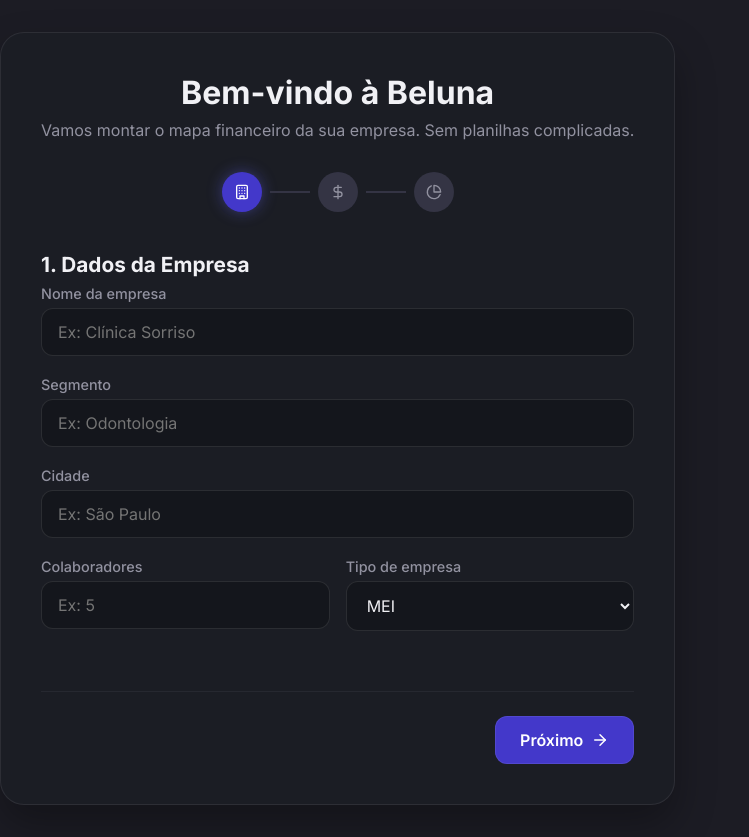
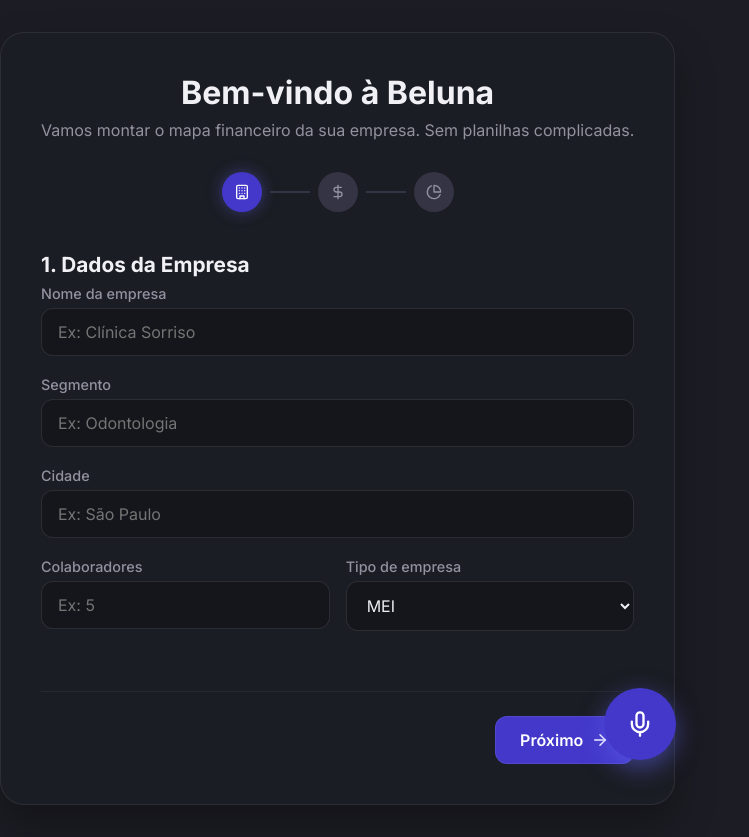
Before and after one commit to GBSss-bit/Genciador-de-Custos-para-Empresas, a React (Vite) app: page / in a window 1280 px wide. Shown: the whole page, without its empty margins (0-749 px from the left). Built offline with nearby package versions, Linux system fonts and the light colour scheme.

Commit message:
Adiciona botão de áudio global

```diff
--- a/src/App.css
+++ b/src/App.css
@@ -36,3 +36,41 @@
   font-size: 2rem;
   margin-bottom: 1rem;
 }
+
+/* Botão Flutuante de Áudio (Global) */
+.fab-mic {
+  position: fixed;
+  bottom: 2.5rem;
+  left: 50%;
+  transform: translateX(-50%);
+  width: 72px;
+  height: 72px;
+  border-radius: 50%;
+  background: var(--accent);
+  color: white;
+  border: none;
+  box-shadow: 0 8px 24px rgba(99, 102, 241, 0.5);
+  display: flex;
+  align-items: center;
+  justify-content: center;
+  cursor: pointer;
+  z-index: 1000;
+  transition: all 0.3s cubic-bezier(0.4, 0, 0.2, 1);
+}
+
+.fab-mic:hover {
+  background: var(--accent-hover);
+  transform: translateX(-50%) scale(1.05);
+}
+
+.fab-mic.recording {
+  background: var(--danger);
+  animation: pulse-recording 1.5s infinite;
+  box-shadow: 0 8px 24px rgba(239, 68, 68, 0.5);
+}
+
+@keyframes pulse-recording {
+  0% { transform: translateX(-50%) scale(1); box-shadow: 0 0 0 0 rgba(239, 68, 68, 0.7); }
+  70% { transform: translateX(-50%) scale(1.1); box-shadow: 0 0 0 25px rgba(239, 68, 68, 0); }
+  100% { transform: translateX(-50%) scale(1); box-shadow: 0 0 0 0 rgba(239, 68, 68, 0); }
+}
--- a/src/App.jsx
+++ b/src/App.jsx
@@ -1,4 +1,5 @@
 import React, { useState } from 'react'
+import { Mic, Square } from 'lucide-react'
 import Dashboard from './Dashboard'
 import Onboarding from './Onboarding'
 import Sidebar from './Sidebar'
@@ -11,6 +12,7 @@
   })
 
   const [activeTab, setActiveTab] = useState('Dashboard')
+  const [isRecording, setIsRecording] = useState(false)
 
   const handleOnboardingComplete = () => {
     setIsOnboarded(true);
@@ -26,6 +28,14 @@
 
   return (
     <div className={`app-container ${!isOnboarded ? 'onboarding-mode' : ''}`}>
+      <button
+        className={`fab-mic ${isRecording ? 'recording' : ''}`}
+        onClick={() => setIsRecording(!isRecording)}
+        title="Falar com a Beluna"
+      >
+        {isRecording ? <Square size={28} /> : <Mic size={28} />}
+      </button>
+
       {!isOnboarded ? (
         <Onboarding onComplete={handleOnboardingComplete} />
       ) : (
```
